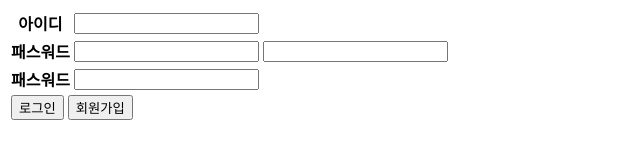
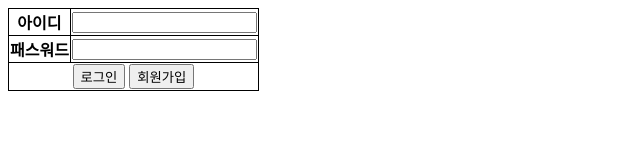
Before and after one commit to leejumyeon/my-first-git, a plain HTML site: page index.html in a window 1280 px wide. Shown: the whole page, without its empty margins (0-640 px from the left). Drawn offline with Linux system fonts and the light colour scheme.

Commit message:
스타일 추가

```diff
--- a/index.css
+++ b/index.css
@@ -1,8 +1,9 @@
 
 #confirm{
     display: none;
+}
 
-table, td{
+table, td, th{
     border: 1px solid black;
     border-collapse: collapse;
 }
--- a/index.html
+++ b/index.html
@@ -17,11 +17,6 @@
             <tr>
                 <th>패스워드</th>
                 <td><input id="userPass" type="password" /></td>
-                <td><input type="text" /></td>
-            </tr>
-            <tr>
-                <th>패스워드</th>
-                <td><input type="password" /></td>
             </tr>
             <tr>
                 <td colspan="2">
--- a/index.js
+++ b/index.js
@@ -1,9 +1,9 @@
 var btn = document.getElementById("login");
 var reg = document.getElementById("regist");
 
-btn.addEventListener('click', function(){
+btn.addEventListener('click', function() {
     alert("로그인버튼을 클릭했습니다.");
 });
-reg.addEventListener('click', function(){
+reg.addEventListener('click', function() {
     alert("회원가입버튼을 클릭했습니다.");
 });
```
